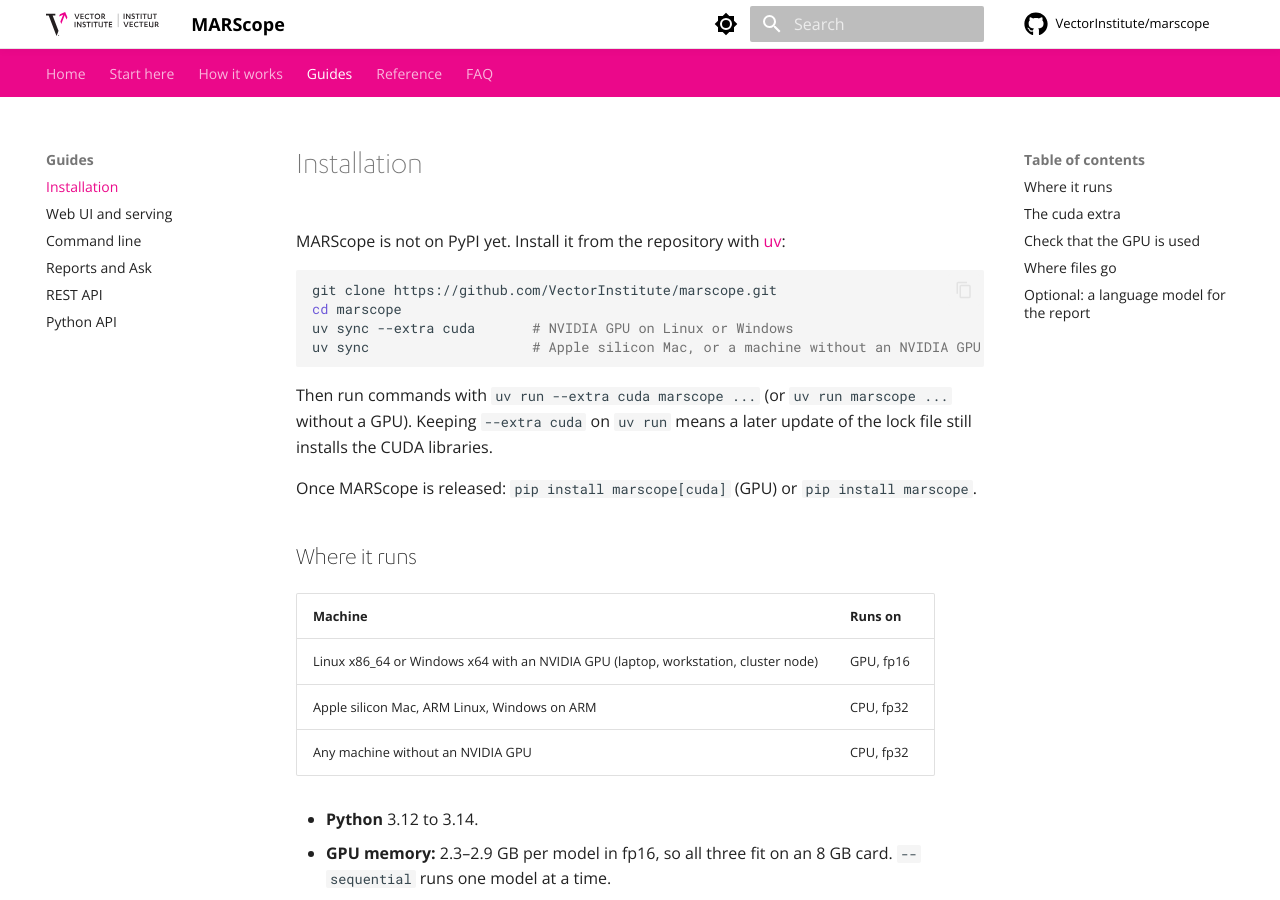
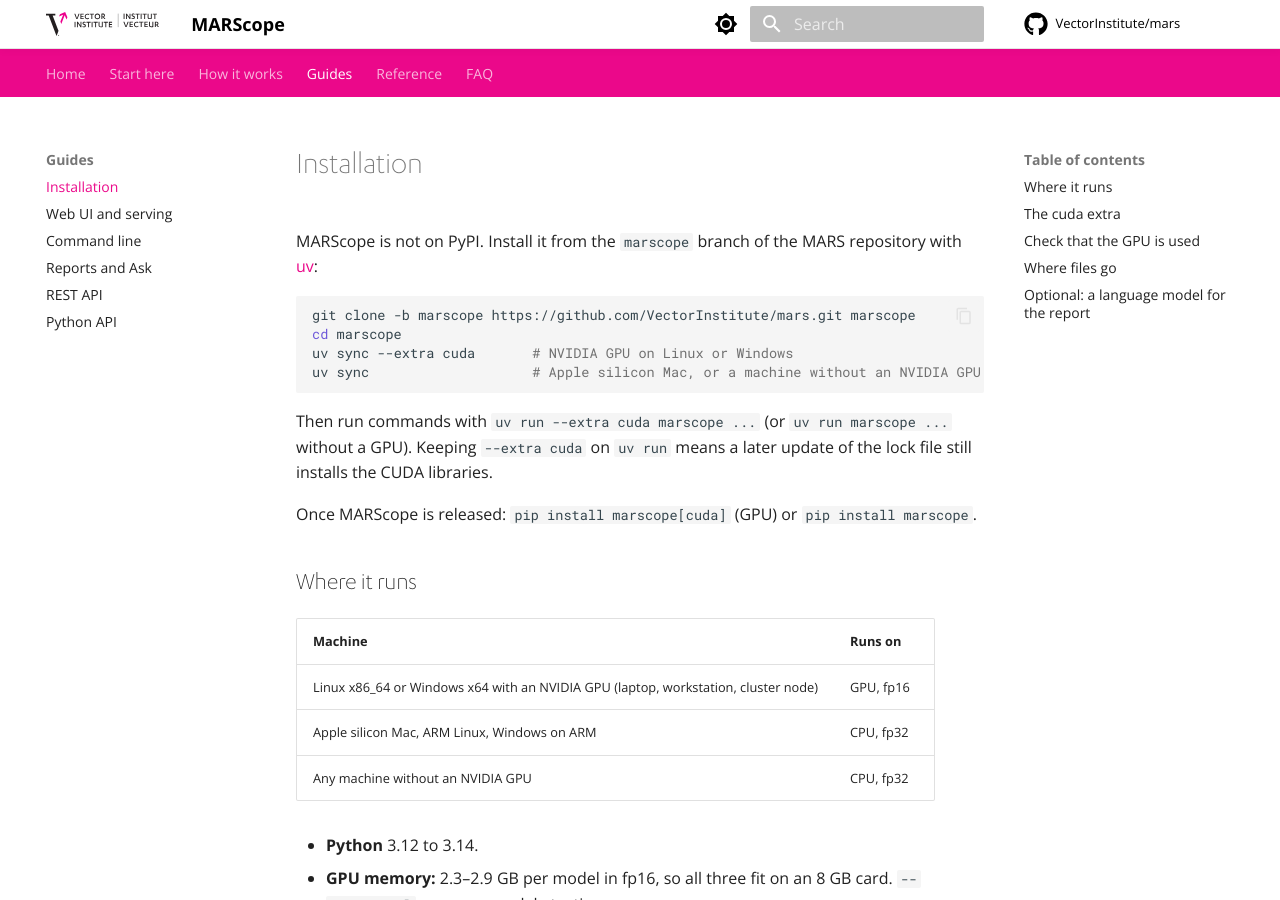
Before and after one commit to VectorInstitute/mars, an MkDocs documentation site: the page built from docs/guides/install.md, in a window 1280 px wide and 900 px high. Built offline with MkDocs 1.6.1 and Material for MkDocs 9.7.7, drawn with Linux system fonts in a browser that asks for light colours; comment, search, counter and statistics services are not loaded.

Commit message:
docs: point every MARScope link at the marscope branch of the MARS repo

````diff
--- a/docs/guides/install.md
+++ b/docs/guides/install.md
@@ -1,9 +1,9 @@
 # Installation
 
-MARScope is not on PyPI yet. Install it from the repository with [uv](https://docs.astral.sh/uv/):
+MARScope is not on PyPI. Install it from the `marscope` branch of the MARS repository with [uv](https://docs.astral.sh/uv/):
 
 ```bash
-git clone https://github.com/VectorInstitute/marscope.git
+git clone -b marscope https://github.com/VectorInstitute/mars.git marscope
 cd marscope
 uv sync --extra cuda       # NVIDIA GPU on Linux or Windows
 uv sync                    # Apple silicon Mac, or a machine without an NVIDIA GPU
--- a/mkdocs.yml
+++ b/mkdocs.yml
@@ -4,7 +4,7 @@ extra:
   generator: false
   social:
     - icon: fontawesome/brands/github
-      link: https://github.com/VectorInstitute/marscope
+      link: https://github.com/VectorInstitute/mars/tree/marscope
 markdown_extensions:
   - attr_list
   - admonition
@@ -62,11 +62,10 @@ plugins:
             show_root_toc_entry: false
             show_symbol_type_heading: true
             show_symbol_type_toc: true
-repo_url: https://github.com/VectorInstitute/marscope
-edit_uri: edit/main/docs/
-repo_name: VectorInstitute/marscope
+repo_url: https://github.com/VectorInstitute/mars
+edit_uri: edit/marscope/docs/
+repo_name: VectorInstitute/mars
 site_name: MARScope
-site_url: https://vectorinstitute.github.io/marscope/
 theme:
   custom_dir: docs/overrides
   favicon: assets/favicon-48x48.svg
--- a/pyproject.toml
+++ b/pyproject.toml
@@ -16,7 +16,7 @@ classifiers = [
     "Intended Audience :: Education",
     "Intended Audience :: Science/Research",
 ]
-repository = "https://github.com/VectorInstitute/marscope"
+repository = "https://github.com/VectorInstitute/mars/tree/marscope"
 requires-python = ">=3.12,<3.15"  # ONNX Runtime has wheels for 3.12 to 3.14
 dependencies = [
     # inference. ONNX Runtime GPU builds exist for Linux x86_64 and Windows x64; 1.26 is the last one
--- a/src/marscope/web/app.html
+++ b/src/marscope/web/app.html
@@ -22,7 +22,7 @@
     <div class="switcher" data-switch="theme"><button type="button" class="switch-trigger" aria-expanded="false">Light</button><div class="switch-menu" role="listbox" hidden></div></div>
     <span class="sep nav-sep" aria-hidden="true">/</span>
     <nav class="topnav" aria-label="Site links">
-      <a href="https://vectorinstitute.github.io/marscope/" target="_blank" rel="noopener noreferrer" data-i18n="docs">Docs</a>
+      <a href="https://github.com/VectorInstitute/mars/tree/marscope/docs" target="_blank" rel="noopener noreferrer" data-i18n="docs">Docs</a>
       <span class="sep" aria-hidden="true">/</span>
       <a href="index.html#faq" data-i18n="faq">FAQ</a>
     </nav>
@@ -255,7 +255,7 @@
 <footer class="site-footer">
   <p class="footer-definition" data-i18n-html="definition"></p>
   <p class="footer-legal" data-i18n="legal"></p>
-  <p class="footer-copyright"><span data-i18n="copyright"></span> · <a href="https://github.com/VectorInstitute/marscope" target="_blank" rel="noopener noreferrer">GitHub</a></p>
+  <p class="footer-copyright"><span data-i18n="copyright"></span> · <a href="https://github.com/VectorInstitute/mars/tree/marscope" target="_blank" rel="noopener noreferrer">GitHub</a></p>
 </footer>
 
 <!-- report sheet -->
````
Also changed, not shown: README.md (+4 -6 lines), docs/index.md (+4 -4 lines), docs/reference/dev.md (+2 -2 lines), src/marscope/web/index.html (+4 -4 lines), 2 other files.
